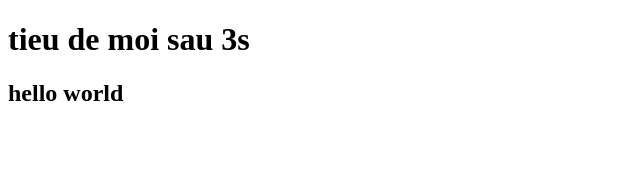
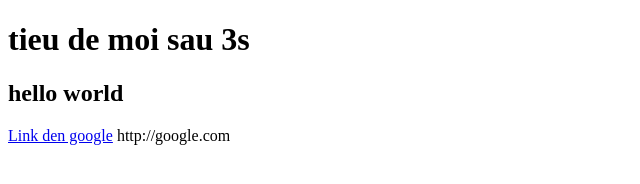
Before and after one commit to kinghoai/vue-basic, a plain HTML site: page index.html in a window 1280 px wide. Shown: the whole page, without its empty margins (0-640 px from the left). Drawn offline with nearby package versions, Linux system fonts and the light colour scheme.

Commit message:
bind du lieu vao thuoc tinh cua element

```diff
--- a/index.html
+++ b/index.html
@@ -13,6 +13,10 @@
         <h1>{{ title }}</h1>
         <!-- use methods -->
         <h2>{{ say('world') }}</h2>
+        <!-- bind data vao property cua element -->
+        <a v-bind:href="link">Link den google</a>
+        <!-- su dung this trong methods de lay gia tri data -->
+        <span>{{ getLink() }}</span>
     </div>
 </body>
 <script src="main.js"></script>
--- a/main.js
+++ b/main.js
@@ -2,10 +2,14 @@ var app = new Vue({
     el: '#app',
     data: {
         title: 'tieu de',
+        link: 'http://google.com',
     },
     methods: {
         say: function(text){
             return "hello " + text;
+        },
+        getLink: function(){
+            return this.link;
         }
     },
 });
```
